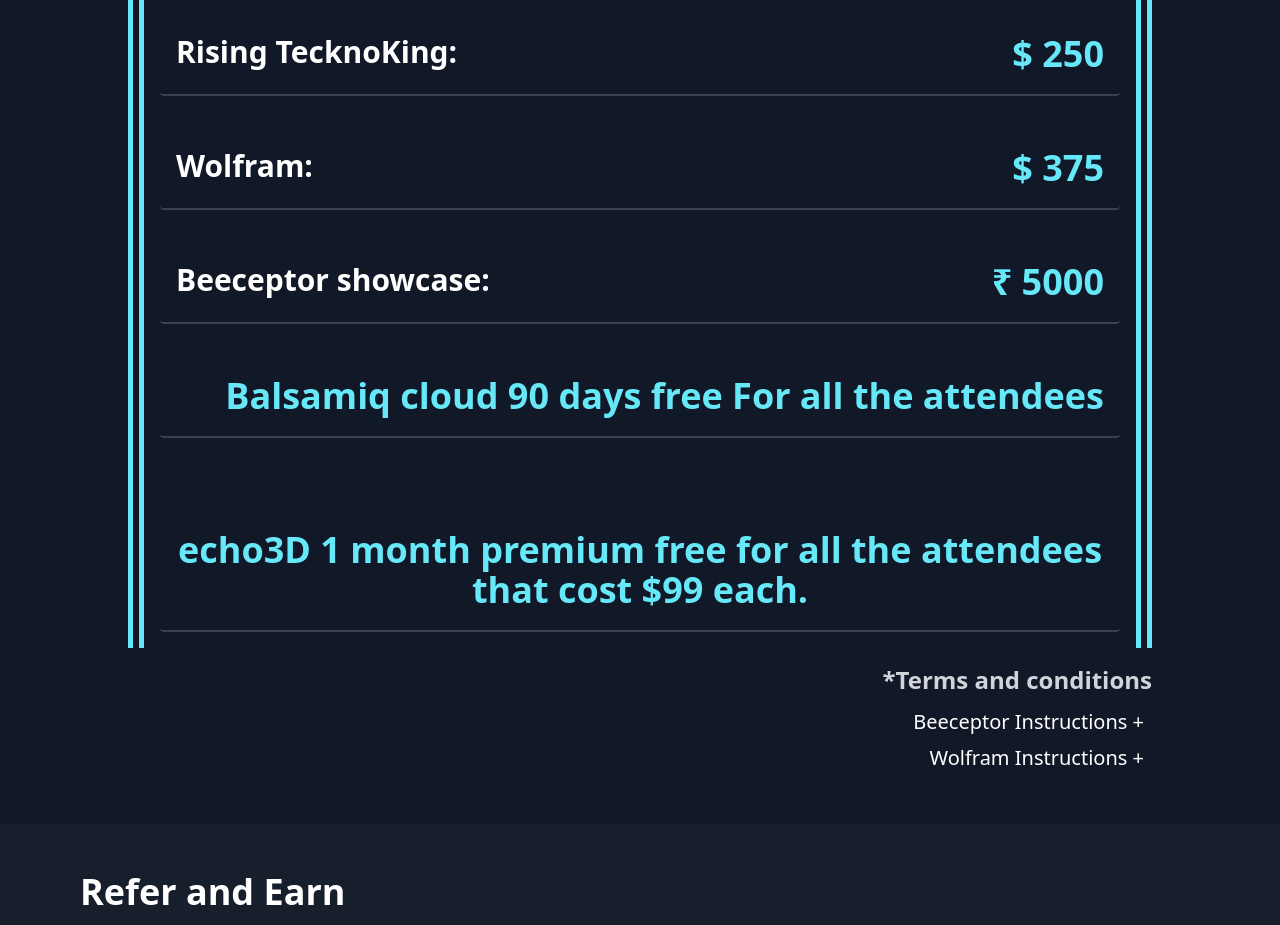
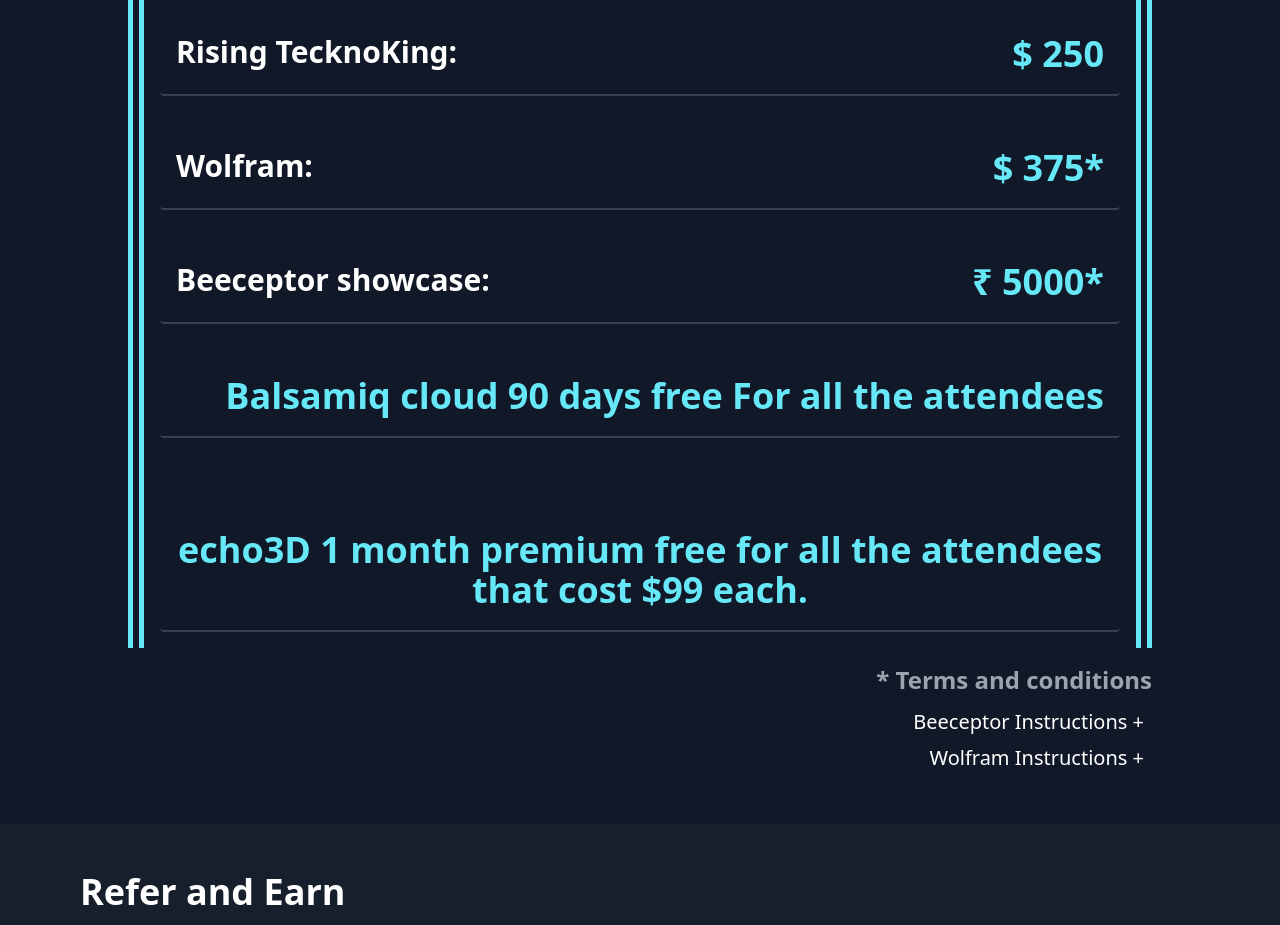
Before and after one commit to kshitijv256/aceHack2.0, a React (Vite) app: page / in a window 1280 px wide. Shown: the part 5520-6445 px from the top of the page. Built offline with nearby package versions, Linux system fonts and the light colour scheme.

Commit message:
mimor fix

```diff
--- a/src/pages/Prizes.jsx
+++ b/src/pages/Prizes.jsx
@@ -64,11 +64,11 @@
               title="Rising TecknoKing:"
               prize="$ 250"
             />
-            <PrizeItem color="text-cyan-300" title="Wolfram:" prize="$ 375" />
+            <PrizeItem color="text-cyan-300" title="Wolfram:" prize="$ 375*" />
             <PrizeItem
               color="text-cyan-300"
               title="Beeceptor showcase:"
-              prize="₹ 5000"
+              prize="₹ 5000*"
             />
             <PrizeItem
               color="text-cyan-300"
@@ -81,8 +81,8 @@
           </div>
         </div>
         <div className="w-4/5 flex flex-col items-end">
-          <h1 className="text-2xl font-semibold mt-4 mb-2 text-gray-300">
-            *Terms and conditions
+          <h1 className="text-2xl font-semibold mt-4 mb-2 text-gray-400">
+            * Terms and conditions
           </h1>
           <Collapsible label="Beeceptor Instructions +" style="pl-6 text-right">
             <h1 className="text-xl font-semibold my-3">
```
